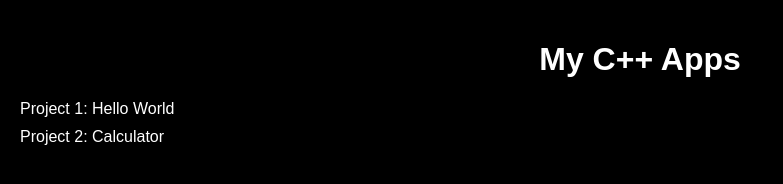
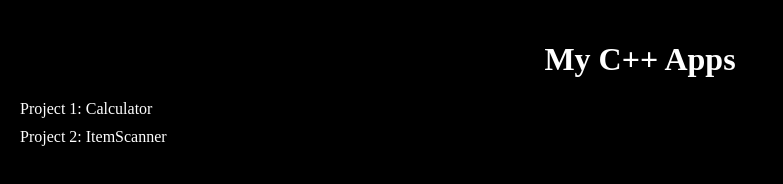
Before and after one commit to 0neByt3/apps, a plain HTML site: page index.html in a window 1280 px wide. Shown: the whole page, without its empty margins (0-783 px from the left). Drawn offline with Linux system fonts and the light colour scheme.

Commit message:
Update index.html

```diff
--- a/index.html
+++ b/index.html
@@ -6,7 +6,7 @@
   <title>My C++ Apps</title>
   <style>
     body {
-      font-family: Arial, sans-serif;
+      font-family: Anonymous Pro, JetBrains Mono;
       margin: 0;
       padding: 20px;
       background-color: black; /* Change background color to black */
@@ -34,8 +34,8 @@
 <body>
   <h1>My C++ Apps</h1>
   <ul>
-    <li><a href="my_projects/Calculator.exe" download>Project 1: Hello World</a></li>
-    <li><a href="my_projects/ItemScanner" download>Project 2: Calculator</a></li>
+    <li><a href="my_projects/Calculator.exe" download>Project 1: Calculator</a></li>
+    <li><a href="my_projects/ItemScanner" download>Project 2: ItemScanner</a></li>
     <!-- Add more projects as needed -->
   </ul>
 </body>
```
